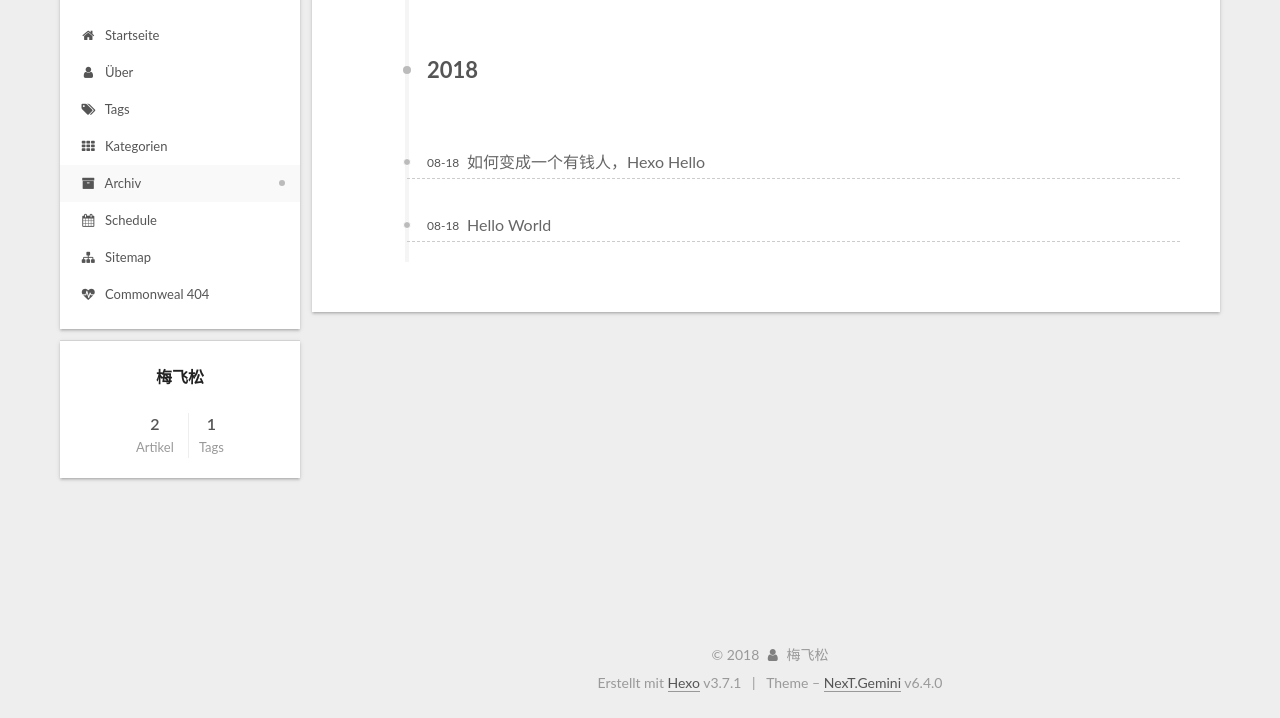
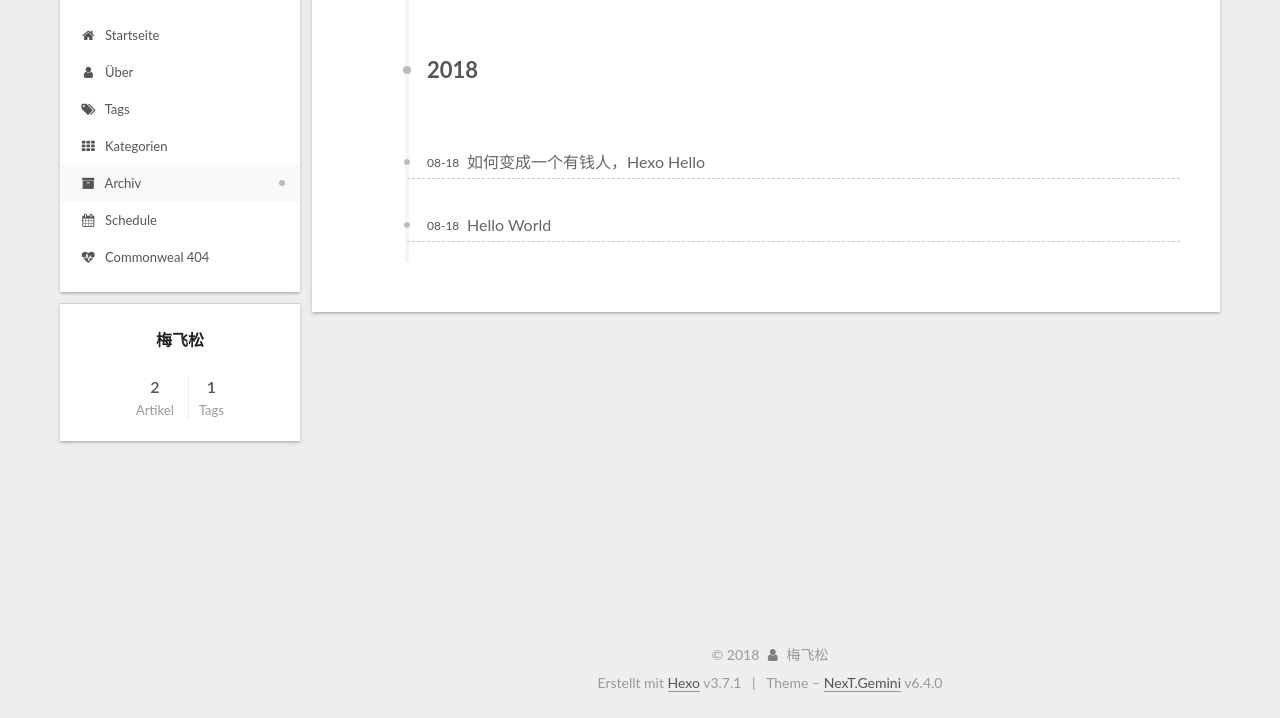
Before and after one commit to meifeiso/meifeiso.github.io, a plain HTML site: page archives/2018/08/index.html in a window 1280 px wide. Shown: the part 82-800 px from the top of the page. Drawn offline with Linux system fonts and the light colour scheme.

Commit message:
Site updated: 2018-08-19 09:12:59

```diff
--- a/archives/2018/08/index.html
+++ b/archives/2018/08/index.html
@@ -263,14 +263,6 @@
 
 
 
-          <li class="menu-item menu-item-sitemap">
-    <a href="/sitemap.xml" rel="section">
-      <i class="menu-item-icon fa fa-fw fa-sitemap"></i> <br />Sitemap</a>
-  </li>
-
-
-
-
           <li class="menu-item menu-item-commonweal">
     <a href="/404/" rel="section">
       <i class="menu-item-icon fa fa-fw fa-heartbeat"></i> <br />Commonweal 404</a>
@@ -301,9 +293,6 @@
     <main id="main" class="main">
       <div class="main-inner">
         <div class="content-wrap">
-
-
-
 
 
 
```
Also changed, not shown: 2018/08/18/hello-world/index.html (+0 -8 lines), 2018/08/18/如何变成一个有钱人，Hexo-Hello/index.html (+0 -8 lines), archives/2018/index.html (+0 -11 lines), archives/index.html (+0 -11 lines), categories/index.html (+0 -11 lines), index.html (+0 -8 lines), tags/index.html (+0 -11 lines), tags/money-概率/index.html (+0 -11 lines).
